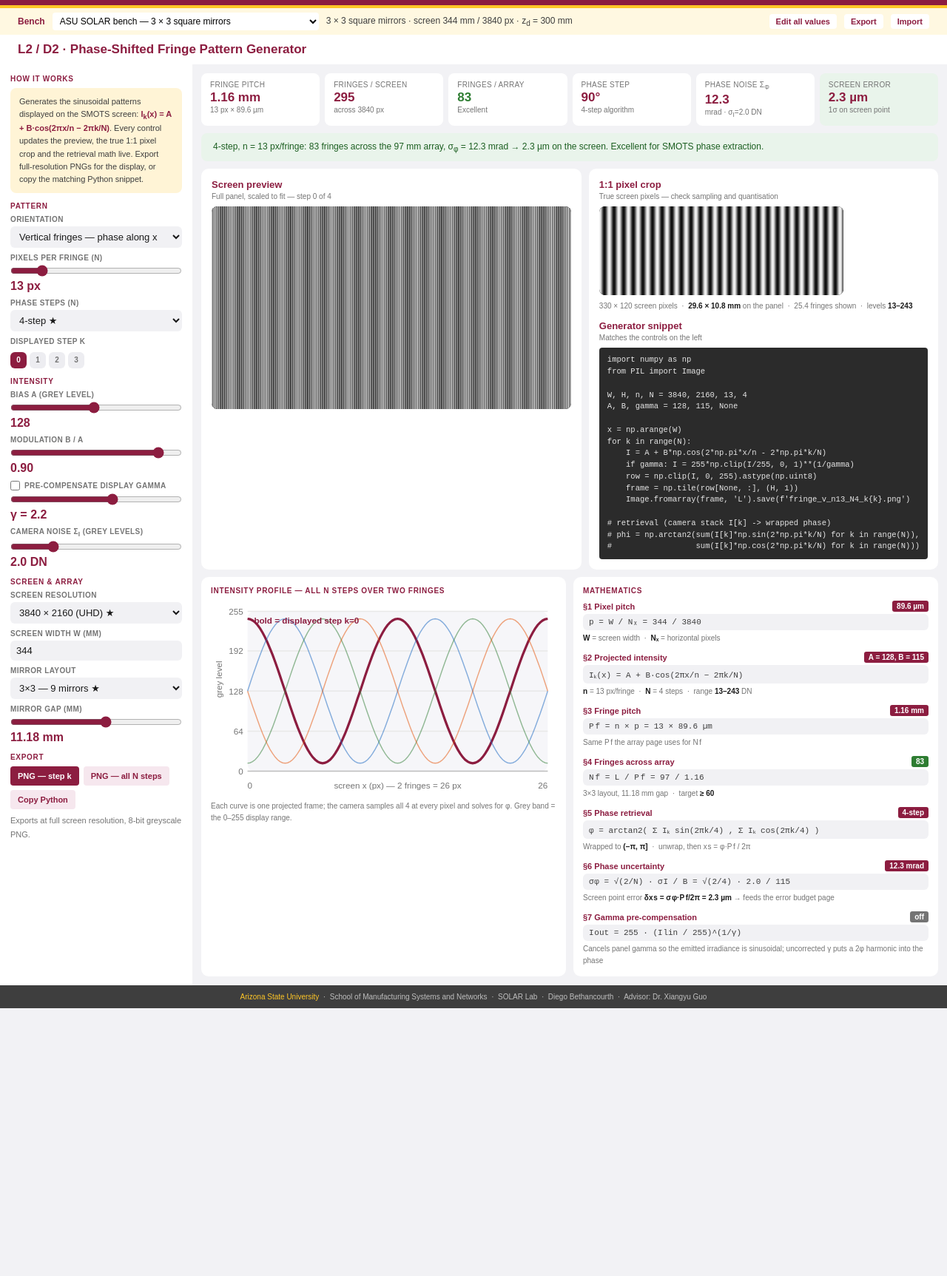
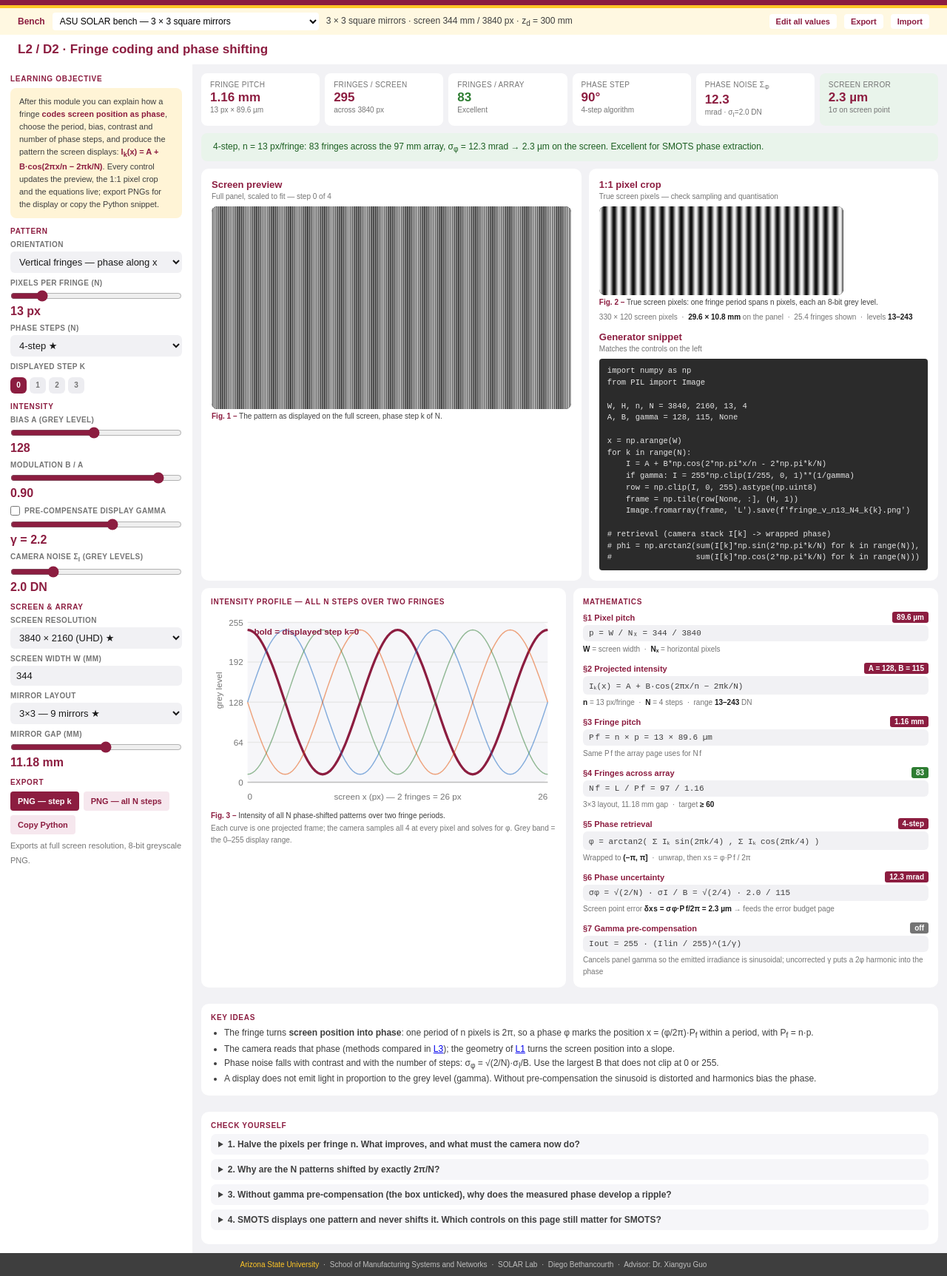
Before and after one commit to diegobethancourth/deflectometry-mirror-array, a plain HTML site: page fringes.html in a window 1280 px wide. Shown: the part 111-1836 px from the top of the page at 74% size. Before the commit the page ends 1474 px from the top, so only its background shows below. Drawn offline with Linux system fonts and the light colour scheme.

Commit message:
Update fringes.html

```diff
--- a/fringes.html
+++ b/fringes.html
@@ -5,7 +5,7 @@
 <meta name="viewport" content="width=device-width, initial-scale=1.0">
 <link rel="icon" href="asu_icon.ico" sizes="any">
 <link rel="stylesheet" href="assets/tour.css">
-<title>Phase-Shifted Fringe Pattern Generator — Diego Bethancourth | ASU Deflectometry</title>
+<title>Fringe coding and phase shifting — Deflectometry Learning Lab | ASU SOLAR</title>
 <script src="assets/bench.js"></script>
 <style>
 *{box-sizing:border-box;margin:0;padding:0}
@@ -76,6 +76,10 @@ body{font-family:Arial,Helvetica,sans-serif;background:#F2F2F5;color:#191919;fon
 .dot.on{background:#8C1D40;color:#fff}
 .footer{background:#3E3E3E;color:#BFBFBF;font-size:10px;padding:10px 24px;text-align:center;margin-top:auto}
 .footer span{color:#FFC627}
+.figcap{font-size:10px;color:#3E3E3E;margin-top:4px}.figcap b{color:#8C1D40}
+.obj{font-size:12px;line-height:1.6;color:#3E3E3E;margin:0;padding-left:18px}
+.qa details{background:#F6F6F9;border-radius:7px;padding:7px 10px;margin-bottom:6px;font-size:12px}
+.qa summary{cursor:pointer;font-weight:700;color:#3E3E3E}.qa details p{margin:6px 0 0;color:#3E3E3E;line-height:1.55}
 </style>
 </head>
 <body>
@@ -95,19 +99,18 @@ body{font-family:Arial,Helvetica,sans-serif;background:#F2F2F5;color:#191919;fon
 <div class="gold-bar"></div>
 
 <div class="page-hdr">
-  <h1>L2 / D2 · Phase-Shifted Fringe Pattern Generator</h1>
+  <h1>L2 / D2 · Fringe coding and phase shifting</h1>
 </div>
 
 <div class="app">
   <div class="left-col">
 
     <div>
-      <div class="sec-lbl">How it works</div>
+      <div class="sec-lbl">Learning objective</div>
       <div class="explainer">
-        Generates the sinusoidal patterns displayed on the SMOTS screen:
+        After this module you can explain how a fringe <strong>codes screen position as phase</strong>, choose the period, bias, contrast and number of phase steps, and produce the pattern the screen displays:
         <strong>I<sub>k</sub>(x) = A + B&middot;cos(2&pi;x/n &minus; 2&pi;k/N)</strong>.
-        Every control updates the preview, the true 1:1 pixel crop and the retrieval math live.
-        Export full-resolution PNGs for the display, or copy the matching Python snippet.
+        Every control updates the preview, the 1:1 pixel crop and the equations live; export PNGs for the display or copy the Python snippet.
       </div>
     </div>
 
@@ -220,11 +223,13 @@ body{font-family:Arial,Helvetica,sans-serif;background:#F2F2F5;color:#191919;fon
         <div class="panel-heading">Screen preview</div>
         <div class="panel-sub">Full panel, scaled to fit &mdash; step <span id="kshow">0</span> of <span id="nshow">4</span></div>
         <canvas id="prev" width="760" height="428"></canvas>
+        <div class="figcap"><b>Fig. 1 –</b> The pattern as displayed on the full screen, phase step k of N.</div>
       </div>
       <div class="panel">
         <div class="panel-heading">1:1 pixel crop</div>
         <div class="panel-sub">True screen pixels &mdash; check sampling and quantisation</div>
         <canvas id="crop" width="330" height="120"></canvas>
+        <div class="figcap"><b>Fig. 2 –</b> True screen pixels: one fringe period spans n pixels, each an 8-bit grey level.</div>
         <div class="mvar2" style="margin-top:7px" id="crop-note"></div>
         <div class="panel-heading" style="margin-top:11px">Generator snippet</div>
         <div class="panel-sub">Matches the controls on the left</div>
@@ -236,12 +241,29 @@ body{font-family:Arial,Helvetica,sans-serif;background:#F2F2F5;color:#191919;fon
       <div class="card">
         <div class="sec-lbl" style="margin-bottom:8px">Intensity profile &mdash; all N steps over two fringes</div>
         <svg id="prof" width="100%" viewBox="0 0 320 180"></svg>
+        <div class="figcap"><b>Fig. 3 –</b> Intensity of all N phase-shifted patterns over two fringe periods.</div>
         <div class="mvar2" id="prof-note" style="margin-top:4px"></div>
       </div>
       <div class="card">
         <div class="sec-lbl" style="margin-bottom:8px">Mathematics</div>
         <div id="math"></div>
       </div>
+    </div>
+    <div class="card" style="margin-top:12px">
+      <div class="sec-lbl" style="margin-bottom:6px">Key ideas</div>
+      <ul class="obj">
+        <li>The fringe turns <b>screen position into phase</b>: one period of n pixels is 2&pi;, so a phase &phi; marks the position x = (&phi;/2&pi;)&middot;P<sub>f</sub> within a period, with P<sub>f</sub> = n&middot;p.</li>
+        <li>The camera reads that phase (methods compared in <a href="phase.html">L3</a>); the geometry of <a href="reflection.html">L1</a> turns the screen position into a slope.</li>
+        <li>Phase noise falls with contrast and with the number of steps: &sigma;<sub>&phi;</sub> = &radic;(2/N)&middot;&sigma;<sub>I</sub>/B. Use the largest B that does not clip at 0 or 255.</li>
+        <li>A display does not emit light in proportion to the grey level (gamma). Without pre-compensation the sinusoid is distorted and harmonics bias the phase.</li>
+      </ul>
+    </div>
+    <div class="card qa" style="margin-top:12px">
+      <div class="sec-lbl" style="margin-bottom:6px">Check yourself</div>
+      <details><summary>1. Halve the pixels per fringe n. What improves, and what must the camera now do?</summary><p>The same phase noise now corresponds to half the screen-position error, so slope noise halves (L5). But each apparent fringe must still cover enough camera pixels (D3, Step 2), so the camera needs about twice the pixels across the field.</p></details>
+      <details><summary>2. Why are the N patterns shifted by exactly 2&pi;/N?</summary><p>Equally spaced shifts make the sine and cosine sums independent of the bias A and the contrast B, so the phase follows from one atan2 — and the noise is the minimum &radic;(2/N)&middot;&sigma;<sub>I</sub>/B.</p></details>
+      <details><summary>3. Without gamma pre-compensation (the box unticked), why does the measured phase develop a ripple?</summary><p>The displayed profile is no longer a pure sinusoid: it gains components at 2&times; and 3&times; the fringe frequency. An N-step algorithm rejects harmonics only up to order N &minus; 2, so with few steps they leak into the phase as a ripple.</p></details>
+      <details><summary>4. SMOTS displays one pattern and never shifts it. Which controls on this page still matter for SMOTS?</summary><p>The period n, the bias, the contrast and gamma. SMOTS uses one frame pair (N does not apply), and reads the phase from the carrier frequency set by n (<a href="phase.html">L3</a>).</p></details>
     </div>
   </div>
 </div>
@@ -542,7 +564,7 @@ update();
  {
   "sel": "#ppf",
   "title": "Pixels per fringe",
-  "text": "Carry the value you settled on in Array Config. Keep it at 8 or above: below that the panel renders a stepped near-square wave, and the harmonics land in the retrieved phase."
+  "text": "This value is shared with the bench (D0, D1). Keep it at 8 or above: below that the panel renders a stepped near-square wave, and the harmonics land in the retrieved phase."
  },
  {
   "sel": "#steps",
```
